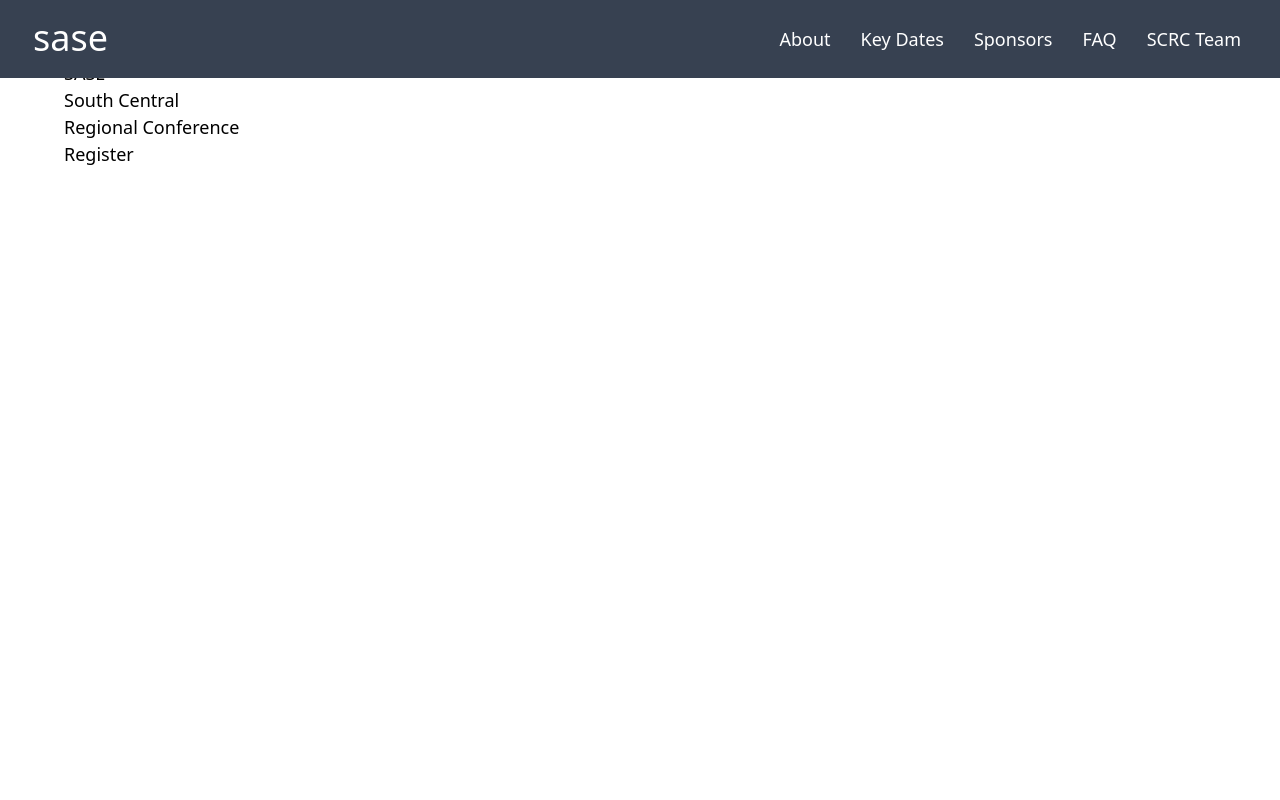
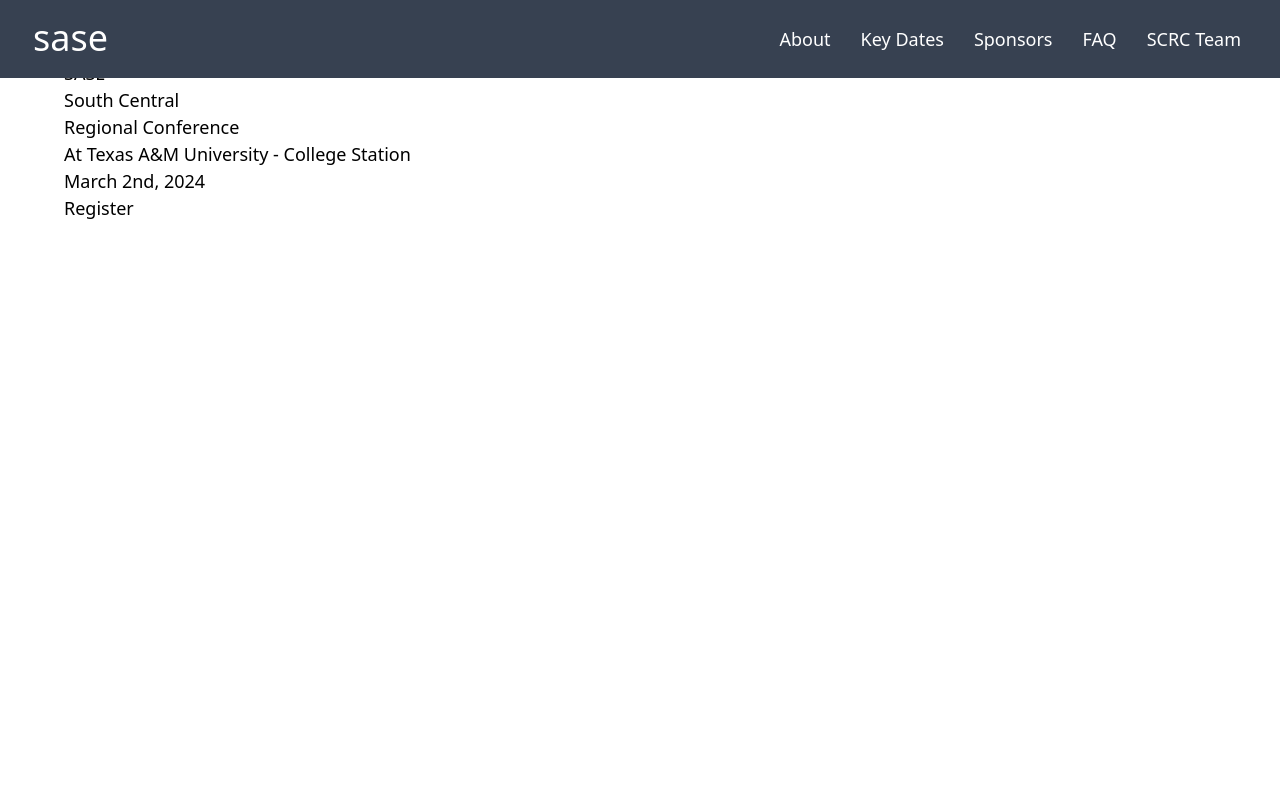
Before and after one commit to victoriaemily/SASE-SCRC, a Next.js app: page / in a window 1280 px wide. Shown: the top 800 px of the page. Built offline with nearby package versions, Linux system fonts and the light colour scheme.

Commit message:
landing page update

```diff
--- a/src/pages/components/LandingPage.jsx
+++ b/src/pages/components/LandingPage.jsx
@@ -3,14 +3,26 @@ import React from "react";
 export default function LandingPage() {
   return (
     <section id="landing-page" className="wrapper">
+      <div className="title-button-container">
+        <div className="title-container-child title-left">
           <div className="splash-title">
             <h1 className="sase-title">SASE</h1>
             <h1 className="sc-title">South Central</h1>
             <h1 className="rc-title">Regional Conference</h1>
+            <h2 className="at-title">At Texas A&M University - College Station</h2>
           </div>
+        </div>
+        <div className="title-container-child title-right">
+          <div className="landing-date">
+            <h2>March 2nd, 2024</h2>
+          </div>
+          <div className="reg-button">
             <a className="registration-link" target="_blank" href="about:blank">
               Register
             </a>
+          </div>
+        </div>
+      </div>
     </section>
   );
 }
--- a/src/styles/app.css
+++ b/src/styles/app.css
@@ -68,8 +68,6 @@ body {
   font-weight: bold;
 }
 
-
-
 .about-left-box {
   float:left;
   width:50%;
--- a/src/styles/landing-page.css
+++ b/src/styles/landing-page.css
@@ -3,8 +3,12 @@ section#landing-page {
   display: flex;
   flex-direction: column;
   justify-content: space-evenly;
-  align-items: center;
   user-select: none;
+}
+
+.title-button-container {
+  position:relative;
+  top:-5%;
 }
 
 .splash-title h1 {
@@ -12,15 +16,44 @@ section#landing-page {
 }
 
 .sase-title {
-  font-size: 4em;
+  font-size: 5.5em;
+  margin-block-end:0.05em;
 }
 
 .sc-title {
-  font-size: 2.5em;
+  font-size: 3.375em;
 }
 
 .rc-title {
-  font-size: 2.5em;
+  font-size: 3.375em;
+  margin-block-end:0.3em;
+}
+
+.at-title {
+  font-size: 2;
+  margin-inline-start: .5em;
+}
+
+.registration-link:hover {
+  background-color: var(--blue2);
+}
+
+.title-left {
+  float:left;
+  width:50%;
+  position:relative;
+}
+
+.splash-title {
+  position:relative;
+  left:20%
+}
+
+.title-right {
+  float:right;
+  width:50%;
+  height:100%;
+  position:relative;
 }
 
 .registration-link {
@@ -31,16 +64,29 @@ section#landing-page {
   width: 12em;
   height: 2.5em;
   background-color: rgb(255, 255, 255);
-  border: 1px solid black;
-  border-radius: 3em;
+  border-radius: 1em;
   transition: border 0.2s ease-in;
   transition: background-color 0.2s ease-in;
 }
 
-.registration-link:hover {
-  background-color: var(--blue1);
-  border: 1px solid var(--blue3);
+.reg-button {
+  position:relative;
+  left: 50%;
+  top: 50%;
+  transform: translate(-25%,-50%)
 }
+
+.landing-date {
+  position:relative;
+  left:50%;
+  top:40%;
+  transform: translate(-14%,-50%);
+}
+
+.landing-date > h2 {
+  font-size: 1.5em;
+}
+
 @media (min-width: 481px) {
   /* portrait e-readers (Nook/Kindle), smaller tablets @ 600 or @ 640 wide. */
 }
```
Lines whose indentation alone changed are shown as unchanged.
